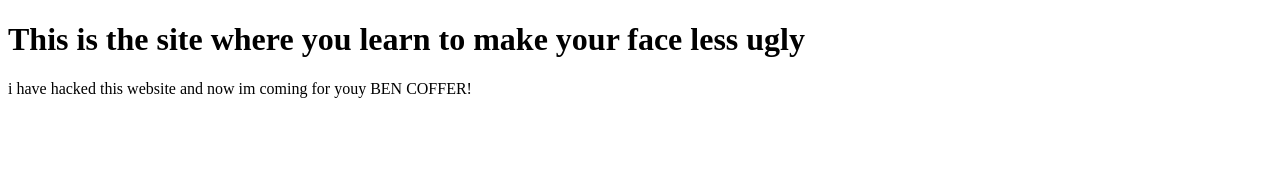
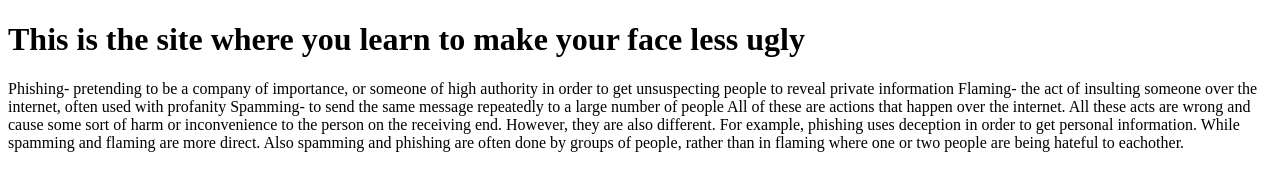
Before and after one commit to thetylercarver/tylercarver, a plain HTML site: page index.html in a window 1280 px wide. Drawn offline with Linux system fonts and the light colour scheme.

Commit message:
Put in paragraph

```diff
--- a/index.html
+++ b/index.html
@@ -6,7 +6,12 @@
 <body>
 
 <h1>This is the site where you learn to make your face less ugly</h1>
-<p>i have hacked this website and now im coming for youy BEN COFFER!</p>
+<p>Phishing- pretending to be a company of importance, or someone of high authority in order to get unsuspecting people to reveal private information
+Flaming- the act of insulting someone over the internet, often used with profanity
+Spamming- to send the same message repeatedly to a large number of people
+
+All of these are actions that happen over the internet. All these acts are wrong and cause some sort of harm or inconvenience to the person on the receiving end. However, they are also different. For example, phishing uses deception in order to get personal information. While spamming and flaming are more direct. Also spamming and phishing are often done by groups of people, rather than in flaming where one or two people are being hateful to eachother.
+</p>
 
 </body>
 </html>
```
